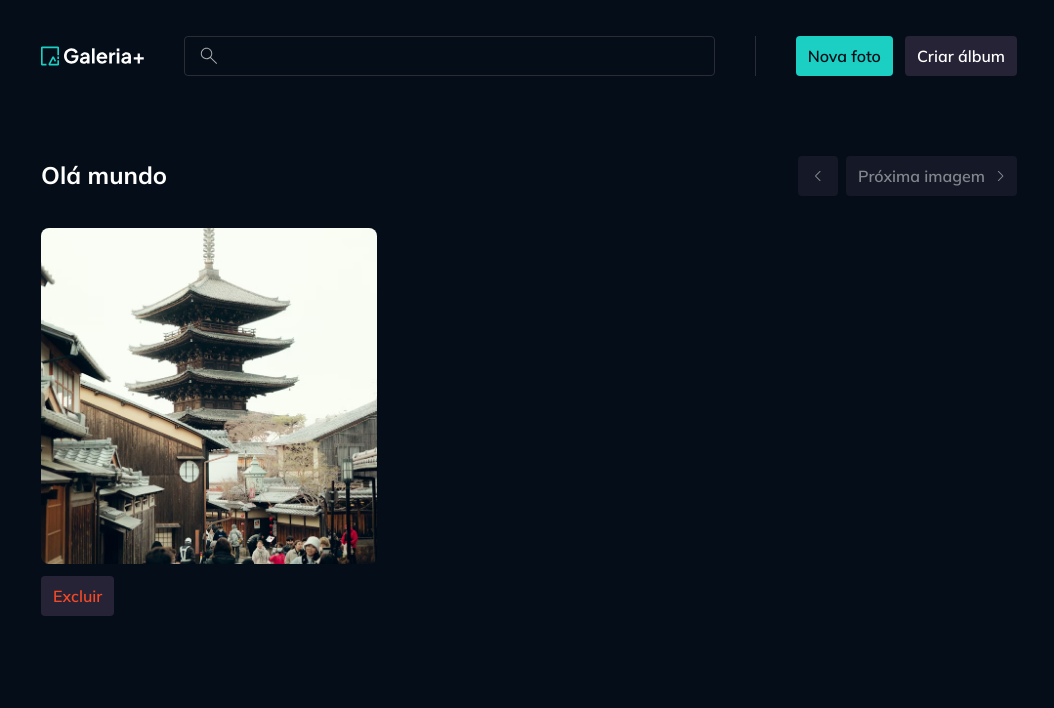
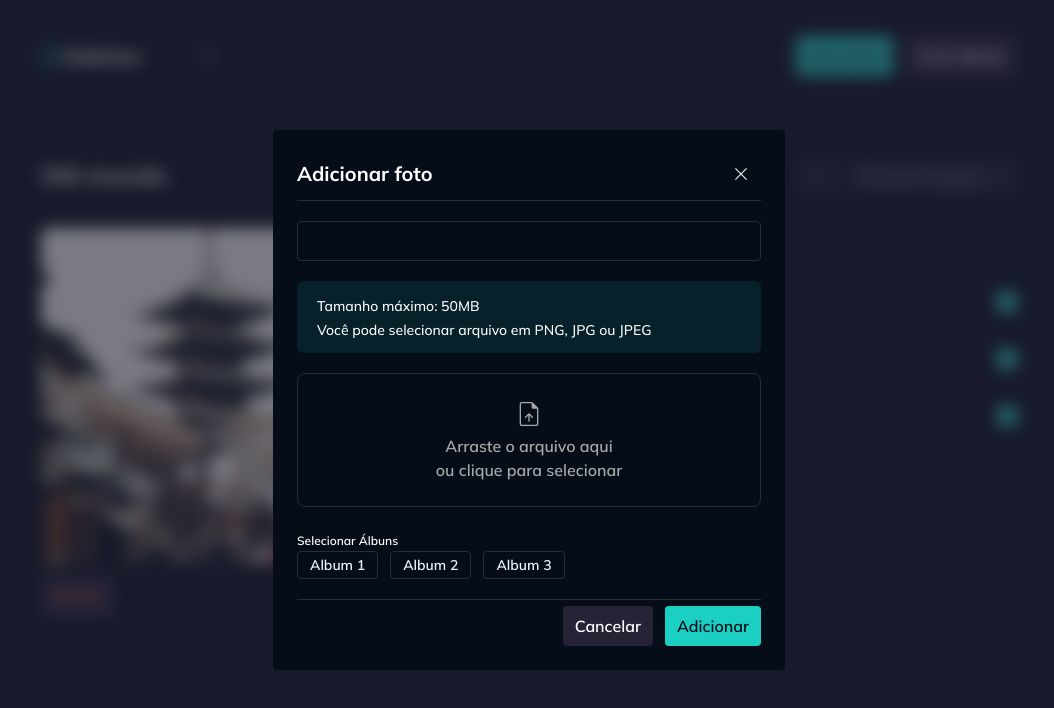
Before and after one commit to ThiagoSCarv/gallery-, a React (Vite) app: page /fotos/1 in a window 1280 px wide. Both pictures are taken after a click on the button "Nova foto". Shown: the top 708 px of the page, without its empty margins (111-1165 px from the left). Built offline with nearby package versions, Linux system fonts and the light colour scheme.

Commit message:
feat: dialog para criação de albums feito

```diff
--- a/src/components/main-header.tsx
+++ b/src/components/main-header.tsx
@@ -5,6 +5,8 @@ import cx from "classnames";
 import Button from "./button";
 import PhotosSearch from "./photos-search";
 import Divider from "./divider";
+import PhotoNewDialog from "../contexts/photos/components/photo-new-dialog";
+import AlbumNewDialog from "../contexts/albums/components/albums-new-dialog";
 
 interface MainHeaderProps extends React.ComponentProps<typeof Container> {}
 
@@ -22,8 +24,10 @@ export default function MainHeader({ className, ...props }: MainHeaderProps) {
 
 			<Divider orientation="vertical" className="h-10" />
 			<div className="flex items-center gap-3">
-				<Button>Nova foto</Button>
-				<Button variant="secondary">Criar álbum</Button>
+				<PhotoNewDialog trigger={<Button>Nova foto</Button>} />
+				<AlbumNewDialog
+					trigger={<Button variant="secondary">Criar álbum</Button>}
+				/>
 			</div>
 		</Container>
 	);
--- /dev/null
+++ b/src/contexts/albums/components/albums-list-selectable.tsx
@@ -0,0 +1,58 @@
+import Divider from "../../../components/divider";
+import InputCheckbox from "../../../components/input-checkBox";
+import Skeleton from "../../../components/skeleton";
+import Text from "../../../components/text";
+import type { Photo } from "../../photos/models/photo";
+import type { Album } from "../models/album";
+
+interface AlbumsListSelectableProps {
+	loading?: boolean;
+	albums: Album[];
+	photo: Photo;
+}
+
+export default function AlbumsListSelectable({
+	loading,
+	albums,
+	photo,
+}: AlbumsListSelectableProps) {
+	function isChecked(albumId: string) {
+		return photo?.albums?.some((album) => album.id === albumId);
+	}
+	function handlePhotoAlbums(albumId: string) {
+		let albumsIds = [];
+		if (isChecked(albumId)) {
+			albumsIds = photo.albums
+				.filter((album) => album.id !== albumId)
+				.map((album) => album.id);
+		} else {
+			albumsIds = [...photo.albums.map((album) => album.id), albumId];
+		}
+
+		console.log(albumsIds);
+	}
+	return (
+		<ul className="flex flex-col gap-4">
+			{!loading &&
+				albums.length > 0 &&
+				albums.map((album, index) => (
+					<li key={album.id}>
+						<div className="flex items-center justify-between gap-1">
+							<Text variant="paragraph-large" className="truncate">
+								{album.title}
+							</Text>
+							<InputCheckbox
+								defaultChecked={isChecked(album.id)}
+								onClick={() => handlePhotoAlbums(album.id)}
+							/>
+						</div>
+						{index !== albums.length - 1 && <Divider className="mt-4" />}{" "}
+					</li>
+				))}
+			{loading &&
+				Array.from({ length: 5 }).map((_, index) => (
+					<Skeleton key={`album-${index}`} className="h-[2.5rem]" />
+				))}
+		</ul>
+	);
+}
--- /dev/null
+++ b/src/contexts/albums/components/albums-new-dialog.tsx
@@ -0,0 +1,130 @@
+import React from "react";
+import ImagePreview from "../../../components/image-preview";
+import {
+	Dialog,
+	DialogBody,
+	DialogContent,
+	DialogFooter,
+	DialogHeader,
+	DialogTrigger,
+} from "../../../components/dialog";
+import { DialogClose } from "@radix-ui/react-dialog";
+import Button from "../../../components/button";
+import InputText from "../../../components/input-text";
+import Text from "../../../components/text";
+import type { Photo } from "../../photos/models/photo";
+import SelectCheckboxIllustration from "../../../assets/images/select-checkbox.svg?react";
+import Skeleton from "../../../components/skeleton";
+
+interface AlbumNewDialogProps {
+	trigger: React.ReactNode;
+}
+
+export default function AlbumNewDialog({ trigger }: AlbumNewDialogProps) {
+	const photos: Photo[] = [
+		{
+			id: "1",
+			title: "Olá mundo",
+			imageId: "portrait-tower.png",
+			albums: [
+				{ id: "3421", title: "Album 1" },
+				{ id: "421", title: "Album 2" },
+				{ id: "321", title: "Album 3" },
+			],
+		},
+		{
+			id: "2",
+			title: "Olá mundo",
+			imageId: "portrait-tower.png",
+			albums: [
+				{ id: "3421", title: "Album 1" },
+				{ id: "421", title: "Album 2" },
+				{ id: "321", title: "Album 3" },
+			],
+		},
+		{
+			id: "3",
+			title: "Olá mundo",
+			imageId: "portrait-tower.png",
+			albums: [
+				{ id: "3421", title: "Album 1" },
+				{ id: "421", title: "Album 2" },
+				{ id: "321", title: "Album 3" },
+			],
+		},
+		{
+			id: "12",
+			title: "Olá mundo",
+			imageId: "portrait-tower.png",
+			albums: [
+				{ id: "3421", title: "Album 1" },
+				{ id: "421", title: "Album 2" },
+				{ id: "321", title: "Album 3" },
+			],
+		},
+		{
+			id: "23",
+			title: "Olá mundo",
+			imageId: "portrait-tower.png",
+			albums: [
+				{ id: "3421", title: "Album 1" },
+				{ id: "421", title: "Album 2" },
+				{ id: "321", title: "Album 3" },
+			],
+		},
+	];
+	const isLoadingPhotos = false;
+
+	return (
+		<Dialog>
+			<DialogTrigger asChild>{trigger}</DialogTrigger>
+			<DialogContent>
+				<DialogHeader>Criar álbum</DialogHeader>
+				<DialogBody className="flex flex-col gap-5">
+					<InputText placeholder="Adicione um título" />
+					<div className="space-y-3">
+						<Text as="div" variant="label-small" className="mb-3">
+							Fotos cadastradas
+						</Text>
+						{!isLoadingPhotos && photos.length > 0 && (
+							<div className="flex flex-wrap gap-2">
+								{photos.map((photo) => (
+									<ImagePreview
+										key={photo.id}
+										src={`/images/${photo.imageId}`}
+										title={photo.title}
+										className="w-20 h-20 rounded"
+									/>
+								))}
+							</div>
+						)}
+						{isLoadingPhotos && (
+							<div className="flex flex-wrap gap-2">
+								{Array.from({ length: 4 }).map((_, index) => (
+									<Skeleton
+										key={`albums-loading-${index}`}
+										className="w-20 h-20 rounded"
+									/>
+								))}
+							</div>
+						)}
+						{!isLoadingPhotos && photos.length === 0 && (
+							<div className="w-full flex flex-col justify-center items-center gap-3">
+								<SelectCheckboxIllustration />
+								<Text variant="paragraph-medium" className="text-center">
+									Nenhuma foto disponível para seleção
+								</Text>
+							</div>
+						)}
+					</div>
+				</DialogBody>
+				<DialogFooter>
+					<DialogClose asChild>
+						<Button variant="secondary">Cancelar</Button>
+					</DialogClose>
+					<Button>Criar</Button>
+				</DialogFooter>
+			</DialogContent>
+		</Dialog>
+	);
+}
--- /dev/null
+++ b/src/contexts/photos/components/photo-new-dialog.tsx
@@ -0,0 +1,84 @@
+import { useForm } from "react-hook-form";
+import Alert from "../../../components/alert";
+import Button from "../../../components/button";
+import {
+	Dialog,
+	DialogBody,
+	DialogClose,
+	DialogContent,
+	DialogFooter,
+	DialogHeader,
+	DialogTrigger,
+} from "../../../components/dialog";
+import ImagePreview from "../../../components/image-preview";
+import InputSingleFile from "../../../components/input-single-file";
+import InputText from "../../../components/input-text";
+import Skeleton from "../../../components/skeleton";
+import Text from "../../../components/text";
+import type { Album } from "../../albums/models/album";
+
+interface PhotoNewDialogProps {
+	trigger: React.ReactNode;
+}
+
+export default function PhotoNewDialog({ trigger }: PhotoNewDialogProps) {
+	const form = useForm();
+	const albums: Album[] = [
+		{ id: "3421", title: "Album 1" },
+		{ id: "421", title: "Album 2" },
+		{ id: "321", title: "Album 3" },
+	];
+	const isLoadingAlbum = false;
+
+	return (
+		<Dialog>
+			<DialogTrigger asChild>{trigger}</DialogTrigger>
+			<DialogContent>
+				<DialogHeader>Adicionar foto</DialogHeader>
+				<DialogBody className="flex flex-col gap-5">
+					<InputText placeholder="Adicione um título" maxLength={255} />
+					<Alert>
+						Tamanho máximo: 50MB <br /> Você pode selecionar arquivo em PNG, JPG
+						ou JPEG
+					</Alert>
+					<InputSingleFile
+						form={form}
+						allowedExtensions={["png", "jpg", "jpeg"]}
+						maxFileSizeInMB={50}
+						replaceBy={<ImagePreview className="w-full h-56" />}
+					/>
+					<div className="space-y-3">
+						<Text variant="label-small">Selecionar Álbuns</Text>
+						<div className="flex flex-wrap gap-3">
+							{!isLoadingAlbum &&
+								albums.length > 0 &&
+								albums.map((album) => (
+									<Button
+										key={album.id}
+										variant="ghost"
+										size="sm"
+										className="truncate"
+									>
+										{album.title}
+									</Button>
+								))}
+							{isLoadingAlbum &&
+								Array.from({ length: 5 }).map((_, index) => (
+									<Skeleton
+										className="w-20 h-7"
+										key={`album-loading-${index}`}
+									/>
+								))}
+						</div>
+					</div>
+				</DialogBody>
+				<DialogFooter>
+					<DialogClose asChild>
+						<Button variant="secondary">Cancelar</Button>
+					</DialogClose>
+					<Button>Adicionar</Button>
+				</DialogFooter>
+			</DialogContent>
+		</Dialog>
+	);
+}
--- a/src/pages/page-details.tsx
+++ b/src/pages/page-details.tsx
@@ -5,6 +5,7 @@ import Skeleton from "../components/skeleton";
 import PhotosNavigator from "../contexts/photos/components/photo-navigator";
 import ImagePreview from "../components/image-preview";
 import Button from "../components/button";
+import AlbumsListSelectable from "../contexts/albums/components/albums-list-selectable";
 
 export default function PagePhotoDetails() {
 	const isLoadingPhoto = false;
@@ -28,7 +29,7 @@ export default function PagePhotoDetails() {
 				)}
 				<PhotosNavigator />
 			</header>
-			<div className="grid grid-cols-[21rem] gap-24">
+			<div className="grid grid-cols-[21rem_1fr] gap-24">
 				<div className="space-y-3">
 					{!isLoadingPhoto ? (
 						<ImagePreview
@@ -45,6 +46,21 @@ export default function PagePhotoDetails() {
 						<Skeleton className="w-20 h-10" />
 					)}
 				</div>
+				<div className="py-3 ">
+					<Text as="h3" className="mb-6" variant="heading-medium">
+						Álbuns
+					</Text>
+
+					<AlbumsListSelectable
+						photo={photo}
+						albums={[
+							{ id: "3421", title: "Album 1" },
+							{ id: "421", title: "Album 2" },
+							{ id: "321", title: "Album 3" },
+						]}
+						loading={isLoadingPhoto}
+					/>
+				</div>
 			</div>
 		</Container>
 	);
```
